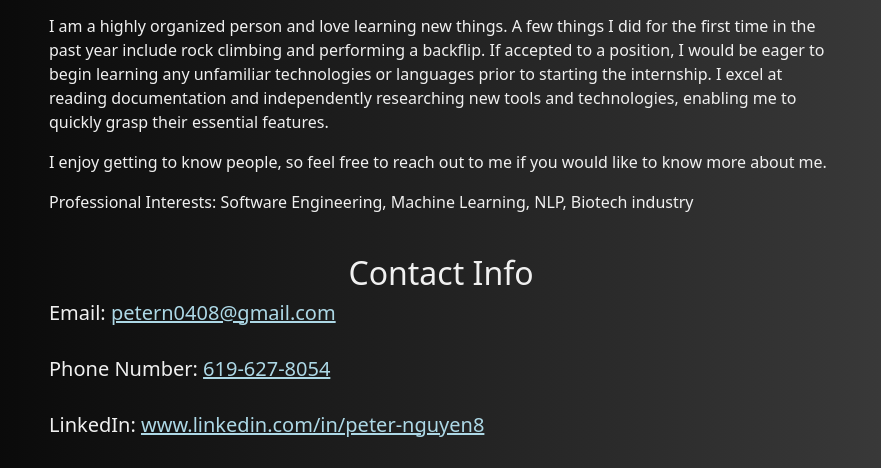
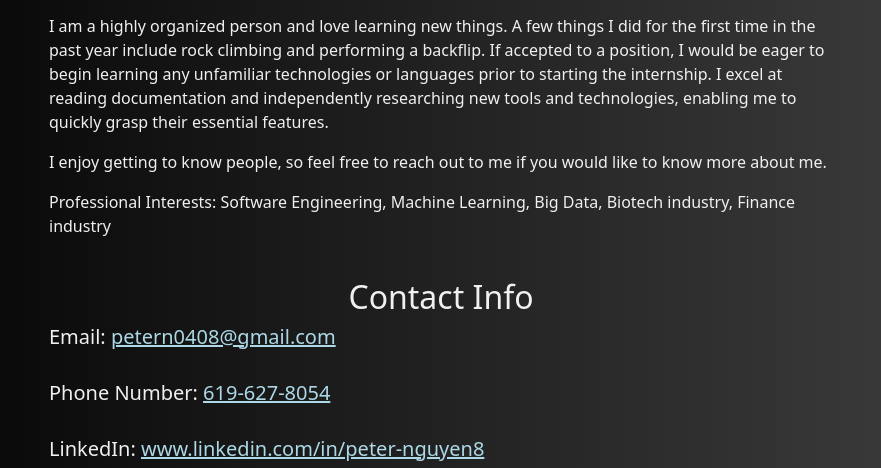
Before and after one commit to petern48/petern48-io, a Flask app: page /contact in a window 1280 px wide. Shown: the part 298-766 px from the top of the page, without its empty margins (199-1080 px from the left). Run offline with Flask 3, Linux system fonts and the light colour scheme.

Commit message:
Update professional interests

```diff
--- a/templates/contact.html
+++ b/templates/contact.html
@@ -35,7 +35,7 @@
             I enjoy getting to know people, so feel free to reach out to me if you would like to know more about me.
             </p>
             <p>
-            Professional Interests: Software Engineering, Machine Learning, NLP, Biotech industry
+            Professional Interests: Software Engineering, Machine Learning, Big Data, Biotech industry, Finance industry
             </p>
 
             <br>
```
